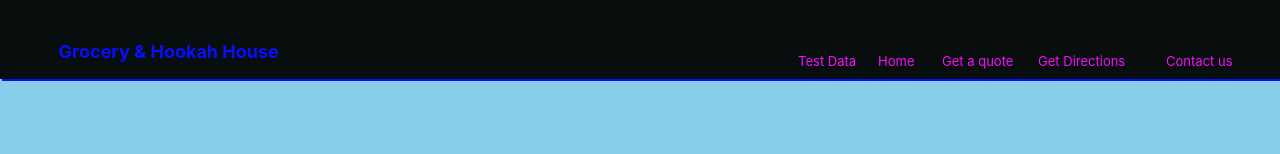
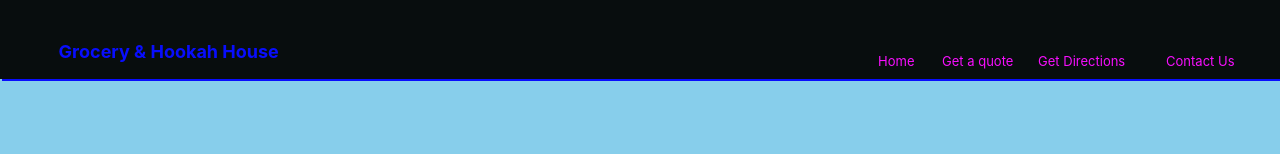
Before and after one commit to bholsinger09/Hookahhouse, a React (Create React App) app: page / in a window 1280 px wide. Shown: the top 154 px of the page. Built offline with nearby package versions, Linux system fonts and the light colour scheme.

Commit message:
fixed bug with nav home.  Limit of 4 for navlinks.

```diff
--- a/src/App.css
+++ b/src/App.css
@@ -117,7 +117,7 @@ li{
   right: 20rem;
   padding-left: 1rem;
   padding-top: 1rem;
-  text-decoration: none;
+
 
 }
 
--- a/src/Components/navBar.js
+++ b/src/Components/navBar.js
@@ -11,32 +11,33 @@ const NavBar = () => {
 
       <CompanyTitle/>
         <ul>
-  <li className="navMenu"id="homeMenu"><NavLink
+
+  <li className="navMenu" id="homeMenu"><NavLink
    className="navbar-item"
    activeClassName="is-active"
-   to ="/">Home</NavLink></li>
+   to="/">Home</NavLink></li>
+
+
 
   <li className="navMenu" id= "quoteMenu"><NavLink
    className="navbar-item"
    activeClassName="is-active"
    to="/getQuote">Get a quote </NavLink></li>
 
+<li className="navMenu" id="contactMenu"><NavLink
+   className="navbar-item"
+   activeClassName="is-active"
+   to="/contactUs">Contact Us</NavLink></li>
 
 
-  <li className="navMenu" id="contactMenu"><NavLink
-   className="navbar-item"
-   activeClassName="is-active"
-   to="/contactUs">Contact us</NavLink></li>
+
 
   <li className="navMenu" id="directionsMenu"><NavLink
    className="navbar-item"
    activeClassName="is-active"
    to="/getDirections">Get Directions</NavLink></li>
 
-<li className="navMenu" id="dataMenu"><NavLink
-   className="navbar-item"
-   activeClassName="is-active"
-   to="/testState">Test Data</NavLink></li>
+
 
 
 
@@ -52,9 +53,9 @@ export default NavBar;
 
 /*
 
-<li className="navMenu" id="testMenu"><NavLink
+<li className="navMenu" id="dataMenu"><NavLink
    className="navbar-item"
    activeClassName="is-active"
-   to="/testData">TestData</NavLink></li>
+   to="/testState">Test Data</NavLink></li>
 
    */
```
